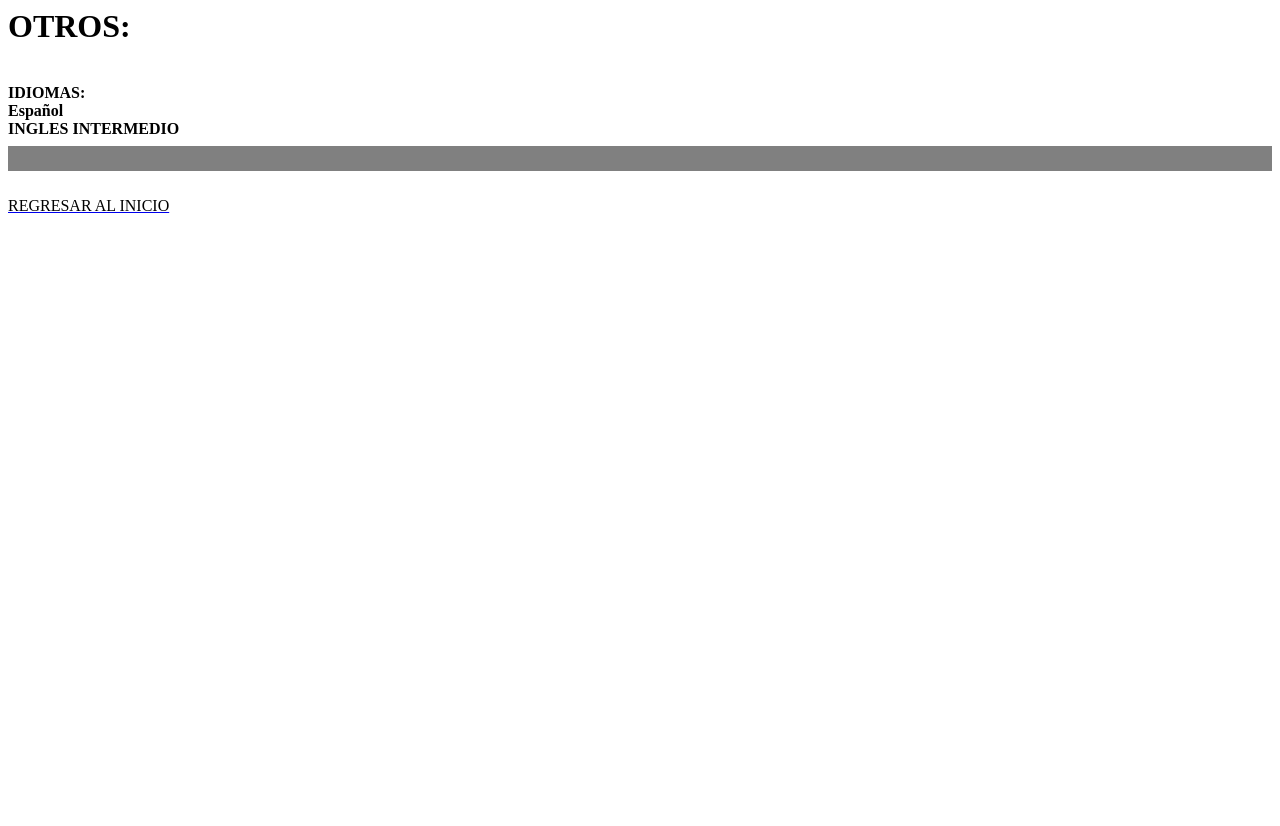
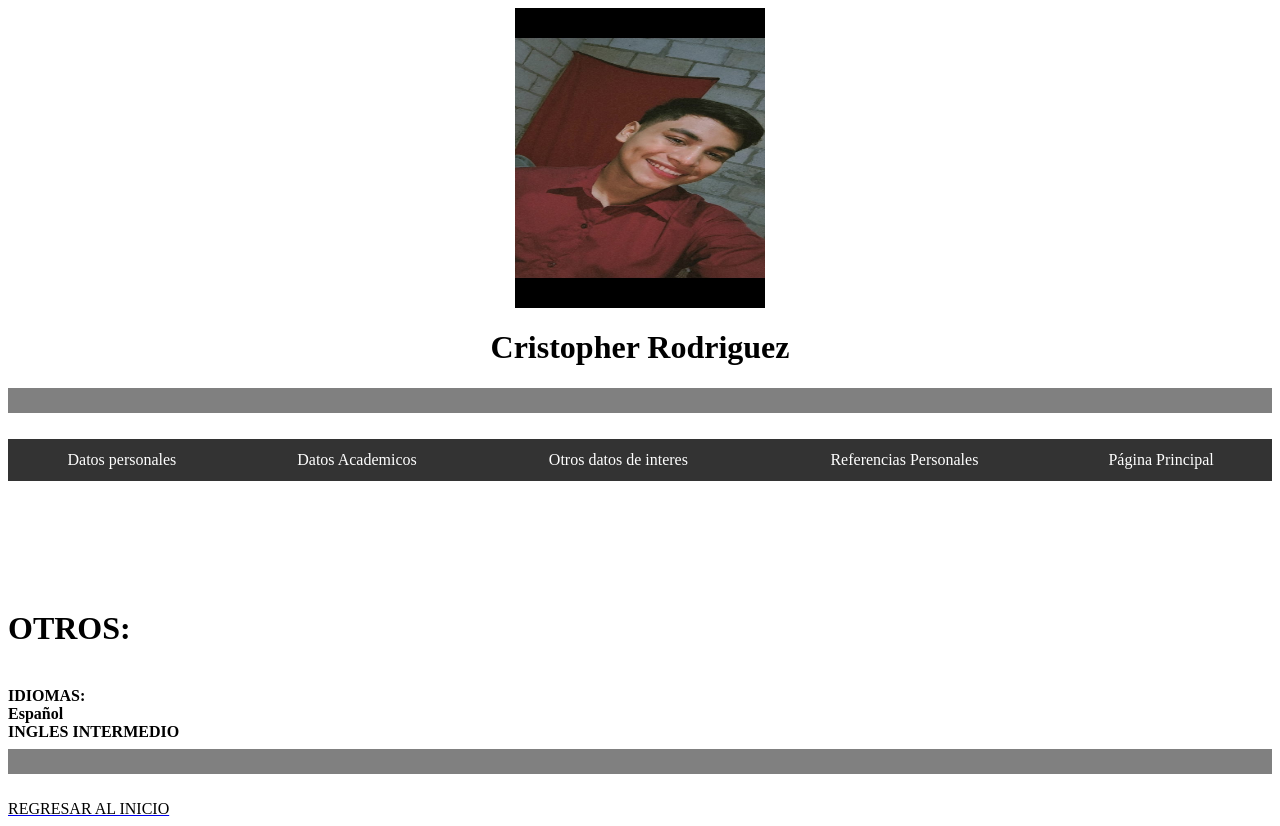
Before and after one commit to CristoferAsencio/Examenin, a plain HTML site: page Rodriguez/otros.html in a window 1280 px wide. Before the commit the page ends 800 px from the top, so only its background shows below. Drawn offline with Linux system fonts and the light colour scheme.

Commit message:
Update otros.html

```diff
--- a/Rodriguez/otros.html
+++ b/Rodriguez/otros.html
@@ -4,6 +4,23 @@
     <title>Document</title>
 </head>
 <body background="gradient-1761190_1280 (1).webp">
+   <div align="center">
+ <img src="yo.jpeg" alt="ese soy yo"  height="300" width="250">
+ <br>
+ <h1><font face="Times New Roman"  color="black"> Cristopher Rodriguez   </font> </h1>
+ </div>
+ <hr size="25" noshade><br>
+ <table width="100%" bgcolor="#333" cellpadding="10">
+  <tr align="center">
+      <td><font color="white"><a href="infomacion.html" style="color:white; text-decoration:none;">Datos personales</a></font></td>
+      <td><font color="white"><a href="estudios.html" style="color:white; text-decoration:none;">Datos Academicos</a></font></td>
+      <td><font color="white"><a href="otros.html" style="color:white; text-decoration:none;">Otros datos de interes</a></font></td>
+      <td><font color="white"><a href="referencias.html" style="color:white; text-decoration:none;">Referencias Personales </a></font></td>
+      <td><font color="white"><a href="index.html" style="color:white; text-decoration:none;">Página Principal</a></font></td>
+  </tr>
+</table>
+<br><br><br>
+<br><br><br>
 
 <h1><font face="Times New Roman"  color="black">
     OTROS:</font>
```
